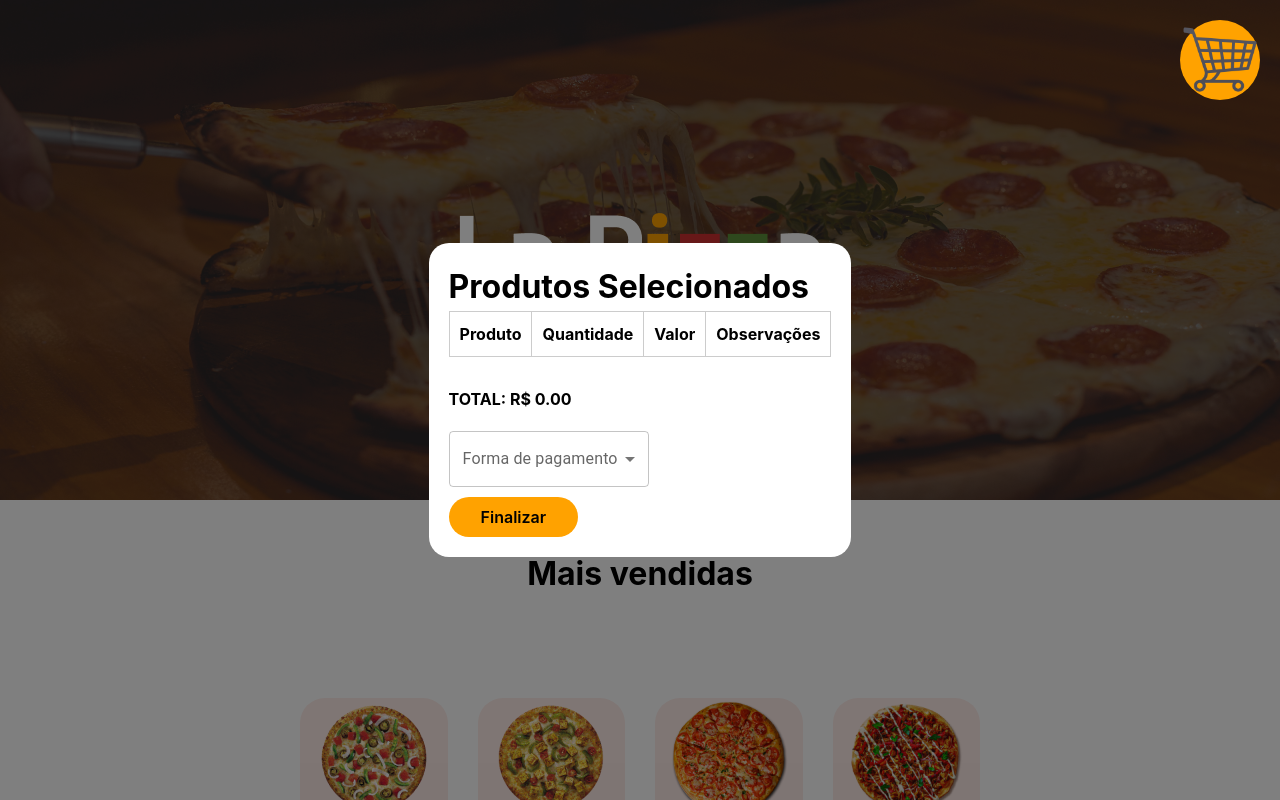
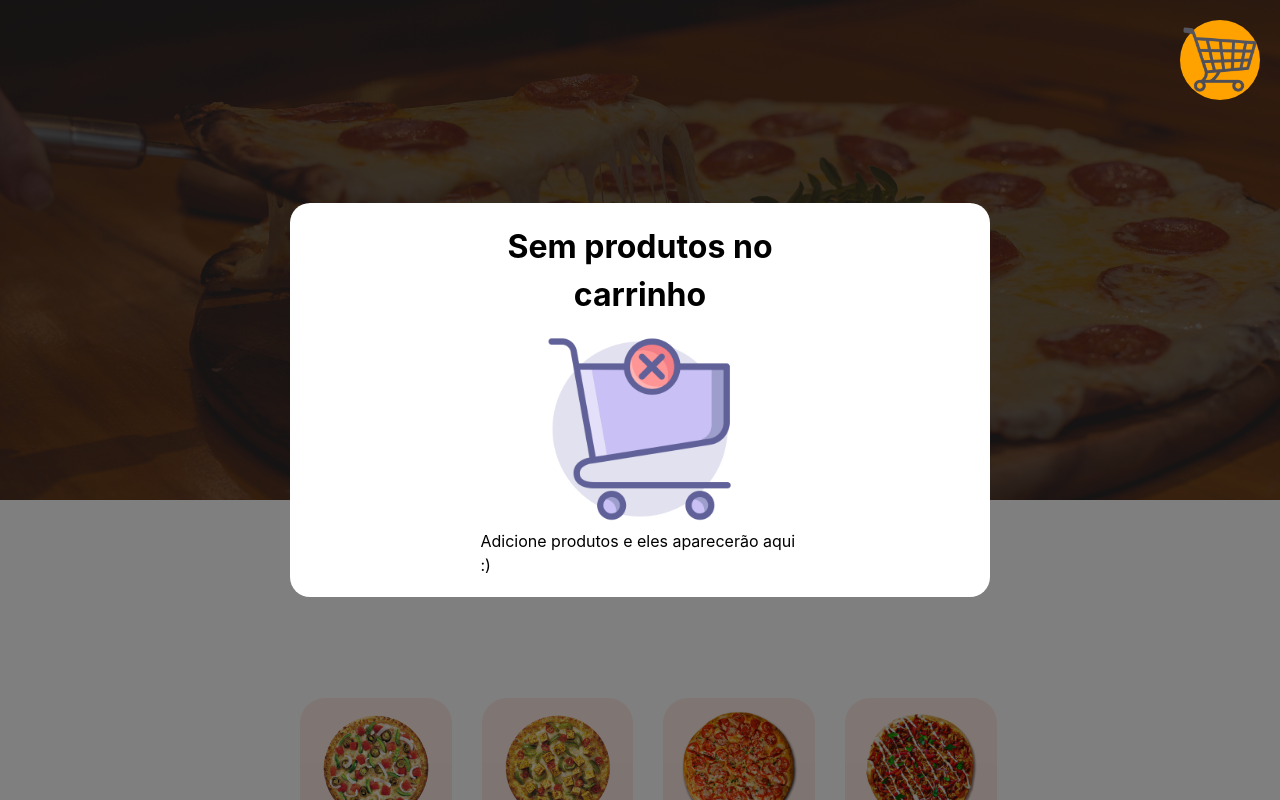
Before and after one commit to GabrielMoslaves/pizza-store, a React (Create React App) app: page / in a window 1280 px wide. Both pictures are taken after a click on the element 1220 px from the left and 60 px from the top of the page. Shown: the top 800 px of the page. Built offline with nearby package versions, Linux system fonts and the light colour scheme.

Commit message:
adding empty state

```diff
--- a/src/Sections/CartModal/index.js
+++ b/src/Sections/CartModal/index.js
@@ -5,21 +5,16 @@ import Button from "../../components/Button/Button";
 import Swal from "sweetalert2";
 import Select from "@mui/material/Select";
 import MenuItem from "@mui/material/MenuItem";
-import {
-  Box,
-  FormControl,
-  Input,
-  InputAdornment,
-  InputLabel,
-  OutlinedInput,
-  TextField,
-} from "@mui/material";
+import { FormControl, InputLabel, TextField } from "@mui/material";
 import { useState } from "react";
+import EmptyState from "../../components/EmptyState";
 
 const CartModal = () => {
   const { setOpenModal } = useOpener();
   const { selectedProducts, setSelectedProducts } = useSelector();
   const [paymentForm, setPaymentForm] = useState("");
+  const [change, setChange] = useState(0);
+  const [needChange, setNeedChange] = useState(false);
 
   const handleOutsideClick = (event) => {
     if (event.target === event.currentTarget) {
@@ -81,10 +76,25 @@ const CartModal = () => {
         return i;
       }
     });
-
     setSelectedProducts(newArray);
   };
 
+  const handleChange = (event) => {
+    setPaymentForm(event.target.value);
+  };
+
+  const handleChangeObservations = (item, event) => {
+    const newArray = selectedProducts.map((i) => {
+      if (i.id === item.id) {
+        return { ...i, observation: event.target.value };
+      } else {
+        return i;
+      }
+    });
+    setSelectedProducts(newArray);
+  };
+
+  console.log({ selectedProducts });
   const handleSubmit = () => {
     if (needChange && change < totalPrice) {
       Swal.fire({
@@ -92,10 +102,15 @@ const CartModal = () => {
         title: "Ops...",
         text: "Valor do troco inferior ao total do pedido!",
       });
+    } else if (!paymentForm) {
+      Swal.fire({
+        icon: "error",
+        title: "Ops...",
+        text: "Selecione uma forma de pagamento",
+      });
     } else {
       Swal.fire({
         title: "Deseja finalizar o pedido?",
-        text: "",
         icon: "question",
         showCancelButton: true,
         confirmButtonColor: "#3085d6",
@@ -117,16 +132,15 @@ const CartModal = () => {
     }
   };
 
-  const handleChange = (event) => {
-    setPaymentForm(event.target.value);
-  };
-  const [change, setChange] = useState(0);
-  const [needChange, setNeedChange] = useState(false);
   return (
     <div className={styles.background} onClick={handleOutsideClick}>
-      <div className={styles.carrinhoContainer}>
+      <div className={styles.cartContainer}>
+        {selectedProducts.length === 0 ? (
+          <EmptyState />
+        ) : (
+          <>
             <h1>Produtos Selecionados</h1>
-        <table className={styles.carrinhoTable}>
+            <table className={styles.cartTable}>
               <thead>
                 <tr>
                   <th>Produto</th>
@@ -135,37 +149,37 @@ const CartModal = () => {
                   <th>Observações</th>
                 </tr>
               </thead>
-          <tbody>
+              <tbody className={styles.row}>
                 {selectedProducts?.map((item) => {
                   return (
                     <tr>
-                  <td>
-                    <div className={styles.nomeProduto}>{item.name}</div>
+                      <td className={styles.productContainer}>
+                        <div className={styles.productName}>{item.name}</div>
                         <img
                           alt="Pizza"
-                      className={styles.imagemProduto}
+                          className={styles.productImage}
                           src={item.image}
                         />
                       </td>
                       <td>
-                    <div className={styles.quantidade}>
+                        <div className={styles.qtd}>
                           <button
                             onClick={() => decreaseItem(item)}
-                        className={styles.botaoQuantidade}
+                            className={styles.qtdButton}
                           >
                             -
                           </button>
                           <span>{item.qtd}</span>
                           <button
                             onClick={() => addItem(item)}
-                        className={styles.botaoQuantidade}
+                            className={styles.qtdButton}
                           >
                             +
                           </button>
                         </div>
                       </td>
                       <td>
-                    <span className={styles.valor}>
+                        <span className={styles.value}>
                           R$ {(item.qtd * item.price).toFixed(2)}
                         </span>
                       </td>
@@ -176,7 +190,7 @@ const CartModal = () => {
                           maxRows={4}
                           variant="standard"
                           placeholder="Remover cebola, trocar molho, etc..."
-                      onChange={(e) => console.log(e.target.value)}
+                          onChange={(e) => handleChangeObservations(item, e)}
                         />
                       </td>
                     </tr>
@@ -184,8 +198,11 @@ const CartModal = () => {
                 })}
               </tbody>
             </table>
+            <div style={{ display: "flex", width: "100%" }}>
               <div className={styles.footer}>
-          <div className={styles.valor}>TOTAL: R$ {totalPrice.toFixed(2)}</div>
+                <div className={styles.value}>
+                  TOTAL: R$ {totalPrice.toFixed(2)}
+                </div>
                 <div style={{ minWidth: "200px" }}>
                   <FormControl fullWidth>
                     <InputLabel id="demo-simple-select-label">
@@ -198,12 +215,13 @@ const CartModal = () => {
                       value={paymentForm}
                       onChange={handleChange}
                     >
-                <MenuItem value="Cartão de crédito">Cartão de crédito</MenuItem>
+                      <MenuItem value="Cartão de crédito">
+                        Cartão de crédito
+                      </MenuItem>
                       <MenuItem value="Dinheiro">Dinheiro</MenuItem>
                     </Select>
                   </FormControl>
                 </div>
-          {console.log(needChange)}
                 {paymentForm === "Dinheiro" && (
                   <div style={{ display: "flex", gap: "20px" }}>
                     <p>Precisa de troco?</p>
@@ -235,9 +253,20 @@ const CartModal = () => {
                   />
                 )}
               </div>
-        <div style={{ paddingTop: "10px" }}>
+              <div
+                style={{
+                  paddingTop: "10px",
+                  display: "flex",
+                  justifyContent: "end",
+                  alignItems: "end",
+                  width: "100%",
+                }}
+              >
                 <Button onClick={() => handleSubmit()} text="Finalizar" />
               </div>
+            </div>
+          </>
+        )}
       </div>
     </div>
   );
--- a/src/Sections/CartModal/styles.module.scss
+++ b/src/Sections/CartModal/styles.module.scss
@@ -9,61 +9,81 @@
   justify-content: center;
   align-items: center;
 
-  .carrinhoContainer {
-    max-width: 600px;
+  .cartContainer {
+    border-radius: 20px;
+    min-width: 700px;
     margin: 0 auto;
     padding: 20px;
-    background-color: #fff;
-    border-radius: 20px;
+    background-color: #ffffff;
+    align-items: center;
+    display: flex;
+    flex-direction: column;
+    justify-content: center;
+
+    h1 {
+      padding-bottom: 10px;
+      text-align: center;
     }
-
-  .carrinhoTable {
+    .cartTable {
       width: 100%;
       border-collapse: collapse;
-  }
+      background-color: #ffffff;
+      overflow: auto;
+      overflow-y: auto;
+      max-height: 100px;
+      overflow-y: scroll;
 
-  .carrinhoTable th,
-  .carrinhoTable td {
+      th,
+      td {
         padding: 10px;
-    border: 1px solid #ccc;
         text-align: center;
       }
 
-  .carrinhoTable th {
-    font-weight: bold;
+      tr {
+        border-bottom: 2px solid #e2c1c1;
       }
 
-  .nomeProduto {
+      .productContainer {
+        display: flex;
+        flex-direction: column;
+        align-items: center;
+        justify-content: center;
+      }
+
+      .productName {
         font-size: 18px;
         margin-bottom: 10px;
       }
 
-  .imagemProduto {
+      .productImage {
         width: 100px;
         height: 100px;
       }
 
-  .quantidade {
-    gap: 10px;
+      .qtd {
         display: flex;
         align-items: center;
-    justify-content: center;
+        justify-content: space-between;
+
+        .qtdButton {
+          text-align: center;
+          width: 35px;
+          border-radius: 10px;
+          font-weight: bold;
+          font-size: 20px;
+          padding: 5px 10px;
+          border: none;
+          background-color: #ffa200;
+          cursor: pointer;
+          transition: background-color 0.2s;
+          &:hover {
+            background-color: #e97c24;
+          }
+        }
+      }
     }
 
-  .botaoQuantidade {
-    font-size: 16px;
-    padding: 5px 10px;
-    border: none;
-    background-color: #ccc;
-    cursor: pointer;
-    transition: background-color 0.2s;
-  }
-
-  .botaoQuantidade:hover {
-    background-color: #aaa;
-  }
-
-  .valor {
+    .value {
       font-size: 16px;
       font-weight: bold;
     }
@@ -74,7 +94,9 @@
       border: 1px solid #ccc;
       border-radius: 5px;
     }
+  }
   .footer {
+    width: 100%;
     display: flex;
     justify-content: space-between;
     flex-direction: column;
--- a/src/components/Button/styles.module.scss
+++ b/src/components/Button/styles.module.scss
@@ -1,7 +1,17 @@
 .container {
-  background-color: #ffa200;
   border-radius: 25px;
   padding: 8px 32px;
   border: none;
   font-weight: 600;
+  font-size: 16px;
+  border: none;
+  background-color: #ffa200;
+  cursor: pointer;
+  transition: background-color 0.3s;
+  transition: color 0.3s;
+
+  &:hover {
+    background-color: #e97c24;
+    color: white;
+  }
 }
--- a/src/components/Card/styles.module.scss
+++ b/src/components/Card/styles.module.scss
@@ -8,6 +8,7 @@
   flex-direction: column;
   background-color: #fcc9be59;
   text-align: center;
+  padding: 10px;
   h1 {
     margin: 15px;
   }
--- /dev/null
+++ b/src/components/EmptyState/index.js
@@ -0,0 +1,14 @@
+import React from "react";
+import styles from "./styles..module.scss";
+
+const EmptyState = () => {
+  return (
+    <div className={styles.container}>
+      <h1>Sem produtos no carrinho</h1>
+      <img width={200} src="/empty-cart.png" alt="carrinho-vazio" />
+      <p>Adicione produtos e eles aparecerão aqui :)</p>
+    </div>
+  );
+};
+
+export default EmptyState;
--- /dev/null
+++ b/src/components/EmptyState/styles..module.scss
@@ -0,0 +1,8 @@
+.container {
+  max-width: 319px;
+  display: flex;
+  align-items: center;
+  justify-content: center;
+  flex-direction: column;
+  background-color: #ffffff;
+}
```
Also changed, not shown: public/empty-cart.png (added), 1 other file (tests, documents, lock files or other folders). Lines whose indentation alone changed are shown as unchanged.
